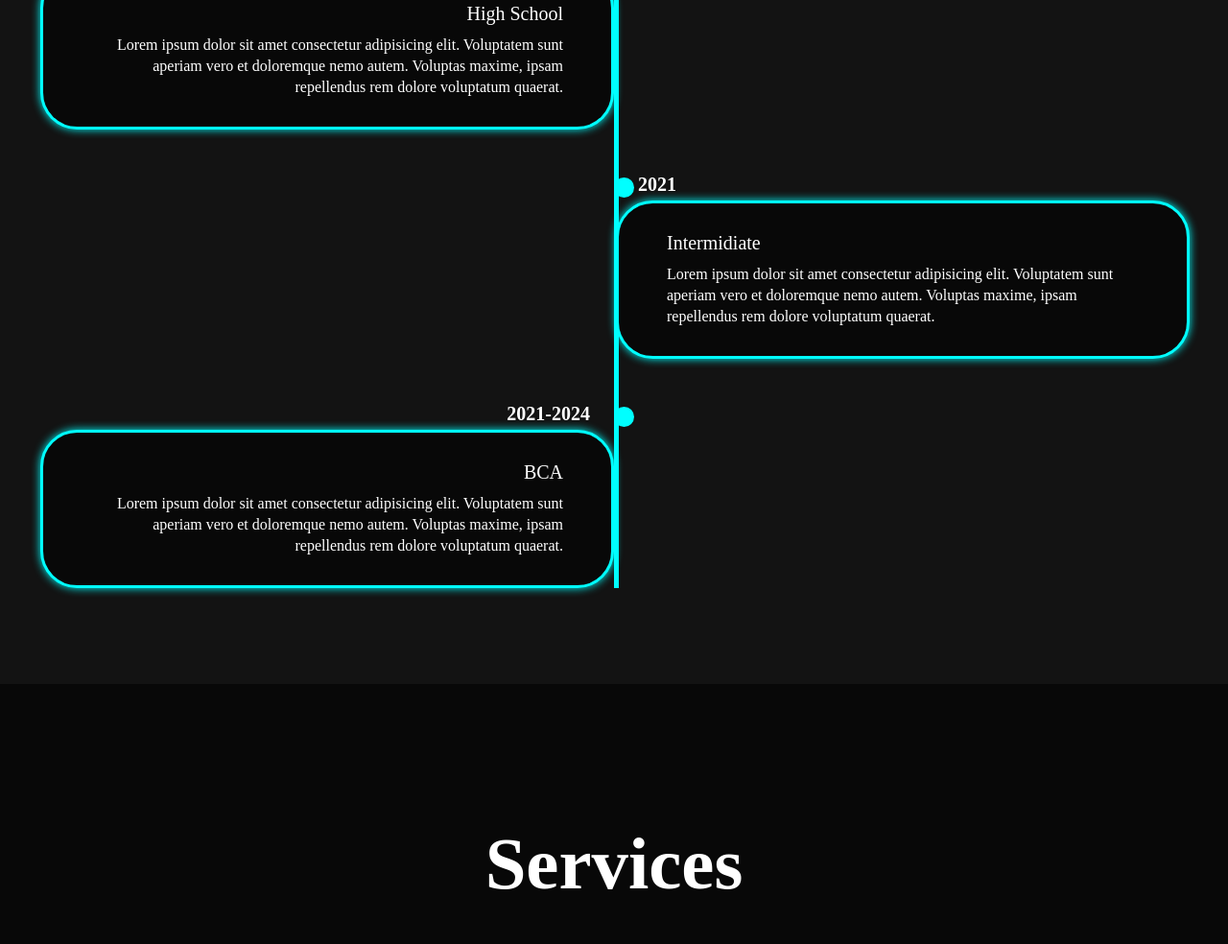
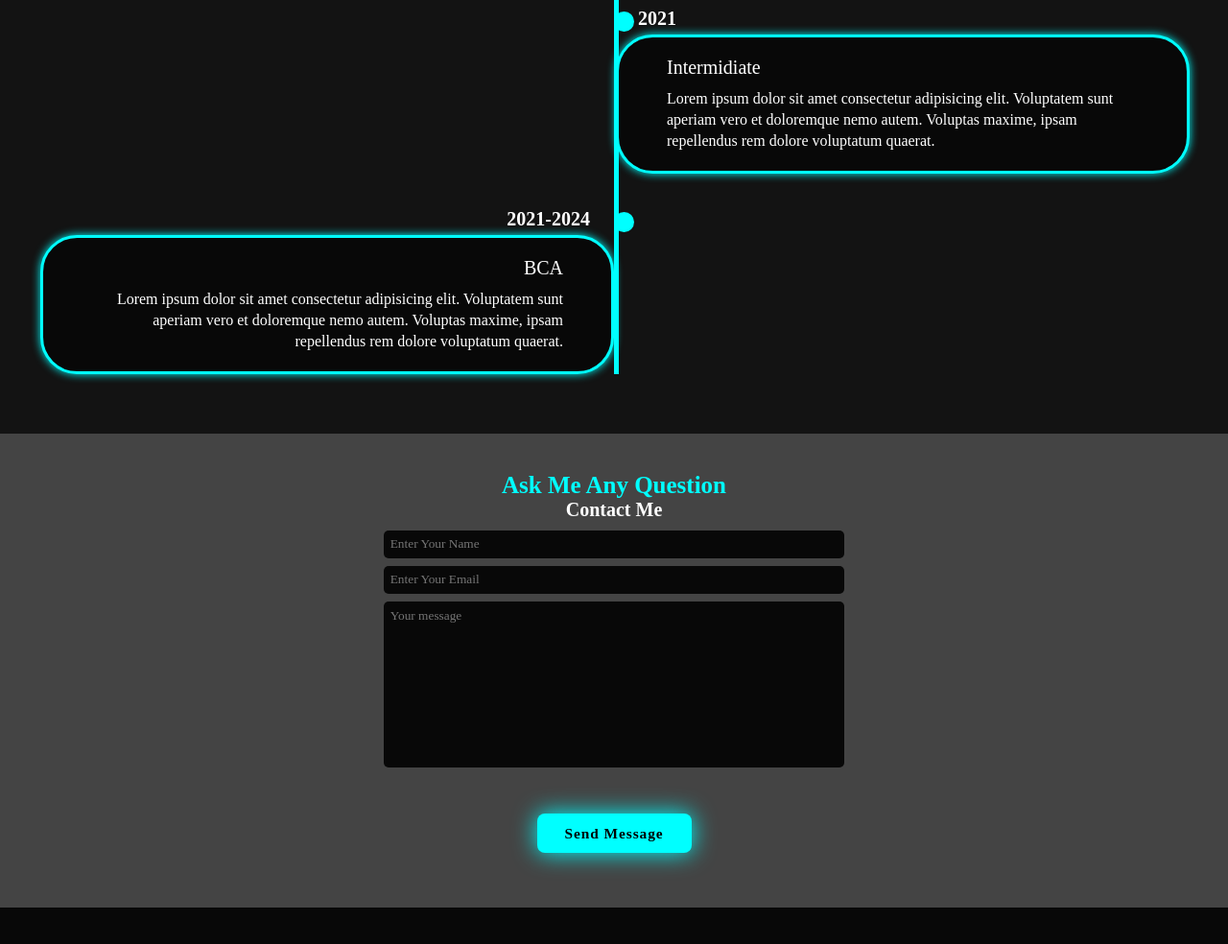
Before and after one commit to sapna9721/portfolio, a plain HTML site: page index.html in a window 1280 px wide. Shown: the part 1148-2132 px from the top of the page at 96% size. After the commit the page ends 2094 px from the top, so only its background shows below. Drawn offline with Linux system fonts and the light colour scheme.

Commit message:
contact form added

```diff
--- a/index.html
+++ b/index.html
@@ -16,14 +16,14 @@
         <i id="menu-icon" class="fa-solid fa-bars"></i>
         <nav class="navbar">
             <a href="#home" class="active">Home</a>
-            <a href="#about">About</a>
+            <a href="#home">About</a>
             <a href="#education">Education</a>
             <a href="#contact">Contact</a>
         </nav>
     </header>
 
     <!-- //this is home section -->
-    <section class="home">
+    <section class="home" id="home">
         <div class="home-content">
             <h1>Hi, I am <span>Sapna</span></h1>
             <h3 class="text-animation">I'm <span></span></h3>
@@ -87,9 +87,24 @@
     </section>
 
     <!-- service section started -->
-     <section class="services" id="services">
-           <h2 class="heading">Services</h2>
-     </section>
+    <div id="contact" class="contact ">
+        <div class="main-text">
+            <span>Ask Me Any Question</span>
+            <h2>Contact Me </h2>
+        </div>
+
+        <form  >
+            <input type="text" name="name" placeholder="Enter Your Name" required>
+            <input type="email" name="email" placeholder="Enter Your Email" required>
+
+            <textarea name="message" id="" cols="30" rows="10" placeholder="Your message" required></textarea>
+            <div class="btn-box formbtn">
+
+                <button id="submit" type="submit" class="btn">Send Message</button>
+            </div>
+        </form>
+    </div>
+
     <script src="script.js"></script>
 </body>
 
--- a/style.css
+++ b/style.css
@@ -96,7 +96,7 @@ span {
   font-size: 3.5rem;
 }
 .home-content h1 {
-  font-size: 7rem;
+  font-size: 5rem;
   font-weight: 700;
   margin-top: 1.5rem;
   line-height: 1;
@@ -265,18 +265,16 @@ span {
 }
 
 .heading {
-  font-size: 8rem;
+  font-size: 4rem;
   text-align: center;
-  margin: 5rem 0;
+  margin: 3.5rem 0;
 }
 
 .education {
-  padding: 100px 15px;
+  padding: 30px 15px;
   background: var(--second-bg-color);
 }
-.education h2 {
-  margin-bottom: 5rem;
-}
+
 .timeline-items {
   max-width: 1200px;
   margin: auto;
@@ -294,7 +292,7 @@ span {
   left: calc(50%);
 }
 .timeline-item {
-  margin-bottom: 40px;
+  margin-bottom: 30px;
   width: 100%;
   position: relative;
 }
@@ -328,7 +326,7 @@ span {
 .timeline-content {
   background-color: var(--bg-color);
   border: 3px solid var(--main-color);
-  padding: 30px 50px;
+  padding: 20px 50px;
   margin-left: 2px;
   border-radius: 4rem;
   box-shadow: 0 0 10px var(--main-color);
@@ -361,3 +359,51 @@ span {
   background-color: var(--bg-color);
   width: 50px;
 }
+
+.main-text{
+  text-align: center;
+}
+.main-text span{
+  font-size: 25px;
+  font-weight: 600;
+}
+.main-text h2{
+  font-size: 20px;
+}
+.contact{
+  background-color: rgb(68, 68, 68);
+  padding: 40px 0 20px 0;
+  width: 100%;
+}
+.contact form{
+  text-align: center;
+  max-width: 50rem;
+  margin: 1rem auto;
+  display: flex;
+  flex-wrap: wrap;
+  justify-content: center;
+  align-items: center;
+  margin-bottom: 3rem;
+}
+.contact form input,
+.contact form textarea{
+  width: 100%;
+  color: var(--text-color);
+  background: var(--bg-color);
+  margin-bottom: 0.8rem;
+  border: none;
+  border-radius: 5px;
+  padding: 0.7rem;
+}
+.contact form textarea{
+  resize: none;
+}
+.contact .btn{
+  margin-top: 40px;
+}
+.contact .btn:hover{
+
+  background-color: black;
+  border: 2px solid var(--main-color);
+  color: white;
+}
```
